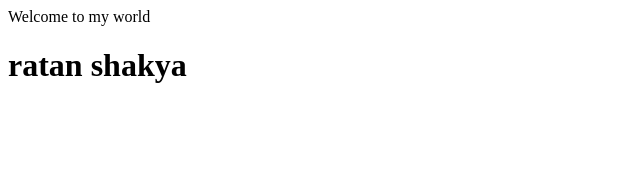
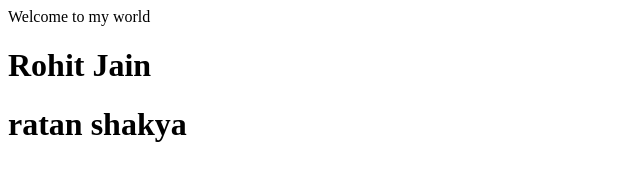
Before and after one commit to 01rohitjain/Jenkins_Docker_integration, a plain HTML site: page index.html in a window 1280 px wide. Shown: the whole page, without its empty margins (0-640 px from the left). Drawn offline with Linux system fonts and the light colour scheme.

Commit message:
Update index.html

```diff
--- a/index.html
+++ b/index.html
@@ -1,2 +1,3 @@
 Welcome to my world
+<h1> Rohit Jain </h1>
 <h1> ratan shakya </h1>
```
